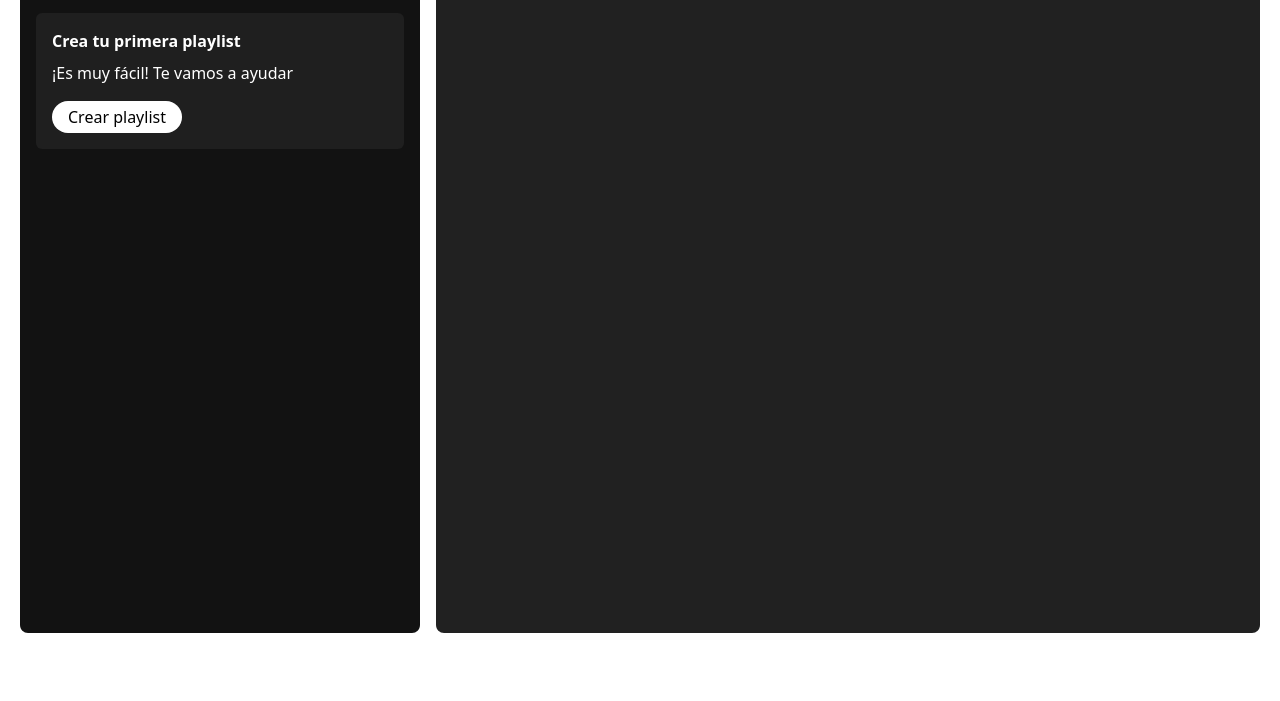
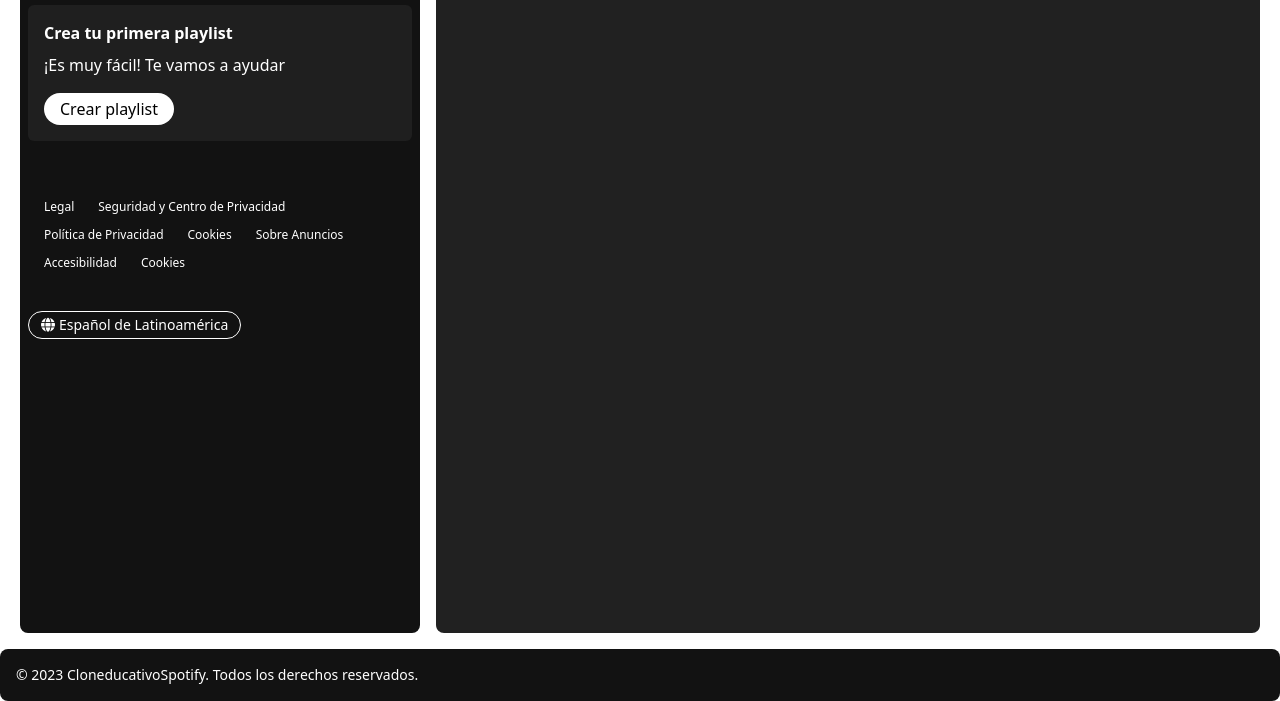
Before and after one commit to Hersil23/ProyectoEducativoTailwind, a plain HTML site: page index.html in a window 1280 px wide. Shown: the part 135-836 px from the top of the page. Before the commit the page ends 800 px from the top, so only its background shows below. Drawn offline with nearby package versions, Linux system fonts and the light colour scheme.

Commit message:
Update index.html

```diff
--- a/index.html
+++ b/index.html
@@ -7,7 +7,7 @@
       <script src="https://cdn.tailwindcss.com"></script>
       <link rel="stylesheet" href="https://cdnjs.cloudflare.com/ajax/libs/font-awesome/6.7.2/css/all.min.css" integrity="sha512-Evv84Mr4kqVGRNSgIGL/F/aIDqQb7xQ2vcrdIwxfjThSH8CSR7PBEakCr51Ck+w+/U6swU2Im1vVX0SVk9ABhg==" crossorigin="anonymous" referrerpolicy="no-referrer" />
   </head>
-    <body class="bg-white dark:bg-black flex flex-col">
+    <body class="bg-white dark:bg-black min-h-screen flex flex-col">
       <nav class="px-2 py-1 flex justify-between items-center sticky top-0">
         <div class="flex items-center gap-4">
           <div class="px-[4px] py-[4px]"><img src="./log blanco de spotify.png" alt="Spotify Logo" class="rounded-full  w-12 h-12"></div>
@@ -37,26 +37,19 @@
           <div class=" p-[20px] flex lg:hidden"><i class="fa-solid fa-bars text-white"></i></div>
         </div>
       </nav>
-
-
-
       <main class="flex flex-wrap justify-between px-5">
-
-        <aside class="bg-[rgb(18,18,18)] top-20 z-10 h-[88vh] w-[400px] rounded-[8px] flex flex-col gap-4 p-4" aria-label="Sidebar">
+        <aside class="bg-[rgb(18,18,18)] top-20 z-10 h-[88vh] w-[400px] rounded-[8px] flex flex-col gap-4 p-2" aria-label="Sidebar">
           <div class="flex items-between justify-between pb-[20px]">
             <h2 class="text-white text-lg font-semibold">Tu biblioteca</h2>
             <p class="text-neutral-400 text-2xl font-bold">+</p>
           </div>
-
         <section class="flex flex-col gap-4 h-[150px] overflow-y-auto scrollbar-track-[rgb(31,31,31)] hover:scrollbar-thumb-gray-400 scrollbar-thumb-rounded-full scrollbar-thumb-[rgb(31,31,31)] scrollbar-track-rounded-full">
           <div class="bg-[rgb(31,31,31)] rounded-md p-4 text-white">
             <h2 class="font-bold mb-2">Crea tu primera playlist</h2>
             <p class="mb-4">¡Es muy fácil! Te vamos a ayudar</p>
             <button class="bg-white text-black px-4 py-1 rounded-3xl transition-transform duration-200 hover:scale-105">
-      Crear playlist
-    </button>
+            Crear playlist</button>
           </div>
-
           <div class="bg-[rgb(31,31,31)] rounded-md p-4 text-white">
             <h2 class="mb-2">Busquemos algunos podcasts para seguir</h2>
             <p class="mb-4">Te mantendremos al tanto de los nuevos episodios.</p>
@@ -65,22 +58,30 @@
             </button>
           </div>
         </section>
-
-
-
-
-
-          <div class="h-4"></div>
-          <div class="h-4"></div>
+        <div class="w-full max-w-screen-sm text-xs mt-7 text-white flex flex-wrap gap-x-6 gap-y-3 md:justify-start px-4">
+          <p class="mb-0">Legal</p>
+          <p class="mb-0">Seguridad y Centro de Privacidad</p>
+          <p class="mb-0">Política de Privacidad</p>
+          <p class="mb-0">Cookies</p>
+          <p class="mb-0">Sobre Anuncios</p>
+          <p class="mb-0">Accesibilidad</p>
+          <p class="mb-0">Cookies</p>
+        </div>
+        <div class="w-full flex justify-left">
+          <button class="inline-flex items-center font-medium text-sm mt-6 gap-[4px] text-white border border-white rounded-3xl px-3 py-[3px] hover:scale-105 transition-transform duration-100">
+            <i class="fas fa-globe"></i> <span>Español de Latinoamérica</span>
+          </button>
+        </div>
         </aside>
-
-
-
       <!-- Contenido principal -->
       <div class=" bg-[rgb(33,33,33)] flex-1 ml-4 max-w-[88%] rounded-[8px]">
-    <!-- Contenido principal aquí -->
       </div>
 </main>
+      <footer class="bg-[rgb(18,18,18)] text-white p-4 mt-4 rounded-lg">
+        <div class="flex justify-between items-center">
+          <p class="text-sm">© 2023 CloneducativoSpotify. Todos los derechos reservados.</p>
+          <div class="flex gap-4">
+            <a href="#" class="text-white
 
     </body>
 </html>
```
Lines whose indentation alone changed are shown as unchanged.
